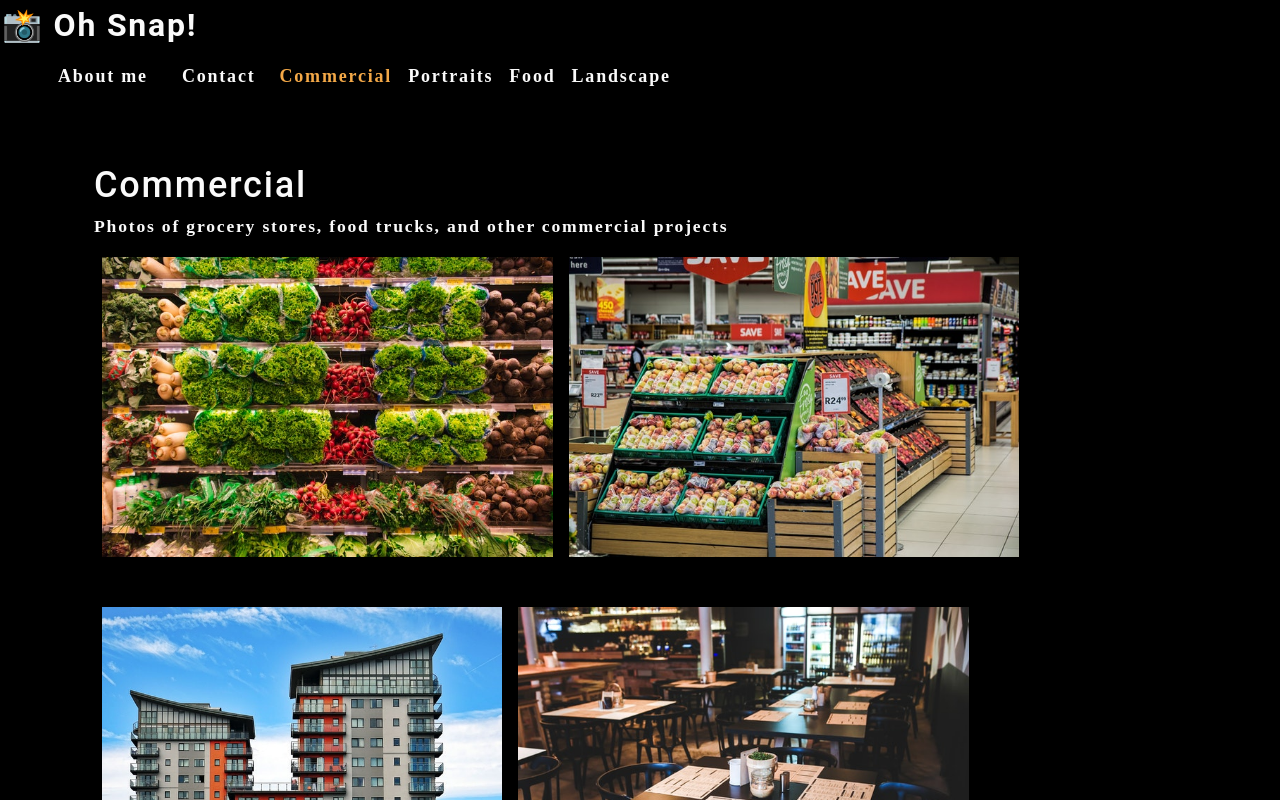
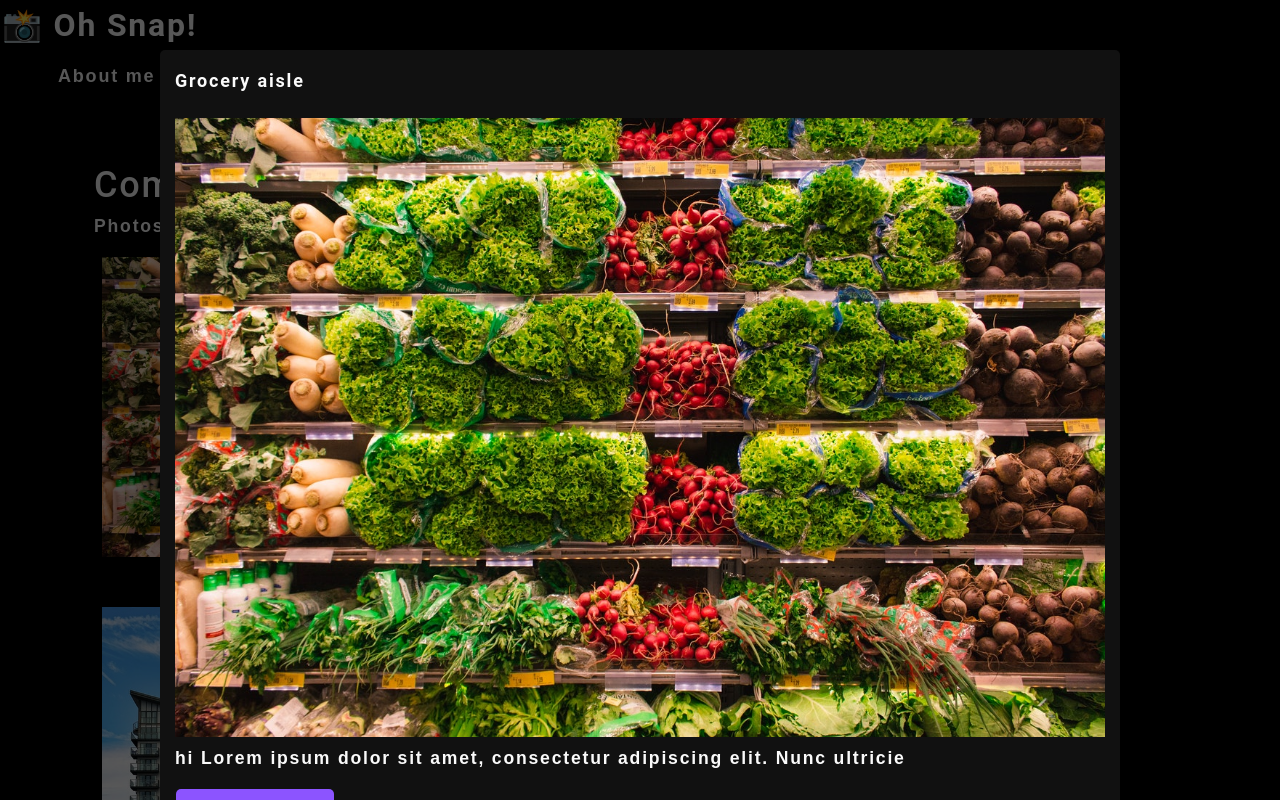
Before and after one commit to dneflas/photo-port, a React (Create React App) app: page / in a window 1280 px wide. Both pictures are taken after a click on the picture 327 px from the left and 406 px from the top of the page. Shown: the top 800 px of the page. Built offline with nearby package versions, Linux system fonts and the light colour scheme.

Commit message:
render modal

```diff
--- /dev/null
+++ b/src/components/Modal/index.js
@@ -0,0 +1,20 @@
+import React from "react";
+
+function Modal({ currentPhoto }) {
+  const { name, category, description, index } = currentPhoto;
+  return (
+    <div className="modalBackdrop">
+      <div className="modalContainer">
+        <h3 className="modalTitle">{name}</h3>
+        <img
+          src={require(`../../assets/large/${category}/${index}.jpg`).default}
+          alt="current category"
+        />
+        <p>{description}</p>
+        <button type="button">Close this modal</button>
+      </div>
+    </div>
+  );
+}
+
+export default Modal;
--- a/src/components/PhotoList/index.js
+++ b/src/components/PhotoList/index.js
@@ -1,12 +1,14 @@
 import React, { useState } from "react";
+import Modal from "../Modal";
 
 function PhotoList({ category }) {
+  const [isModalOpen, setIsModalOpen] = useState(false);
   const [photos] = useState([
     {
       name: "Grocery aisle",
       category: "commercial",
       description:
-        "Lorem ipsum dolor sit amet, consectetur adipiscing elit. Nunc ultricie",
+        "hi Lorem ipsum dolor sit amet, consectetur adipiscing elit. Nunc ultricie",
     },
     {
       name: "Grocery booth",
@@ -120,8 +122,15 @@
 
   const currentPhotos = photos.filter((photo) => photo.category === category);
 
+  const [currentPhoto, setCurrentPhoto] = useState();
+
+  const toggleModal = (image, i) => {
+    setCurrentPhoto({ ...image, index: i });
+  };
+
   return (
     <div>
+      {isModalOpen && <Modal currentPhoto={currentPhoto} />}
       <div className="flex-row">
         {currentPhotos.map((image, i) => (
           <img
@@ -129,6 +138,10 @@
             alt={image.name}
             className="img-thumbnail mx-1"
             key={image.name}
+            onClick={() => {
+              toggleModal(image, i);
+              setIsModalOpen(true);
+            }}
           />
         ))}
       </div>
--- a/src/index.css
+++ b/src/index.css
@@ -34,7 +34,7 @@
   letter-spacing: 0.1em;
   background: var(--dark);
   color: var(--light);
-  font-family: "Poiret One", cursive;
+  font-family: "Poiret One", sans-serif;
 }
 
 h1,
```
